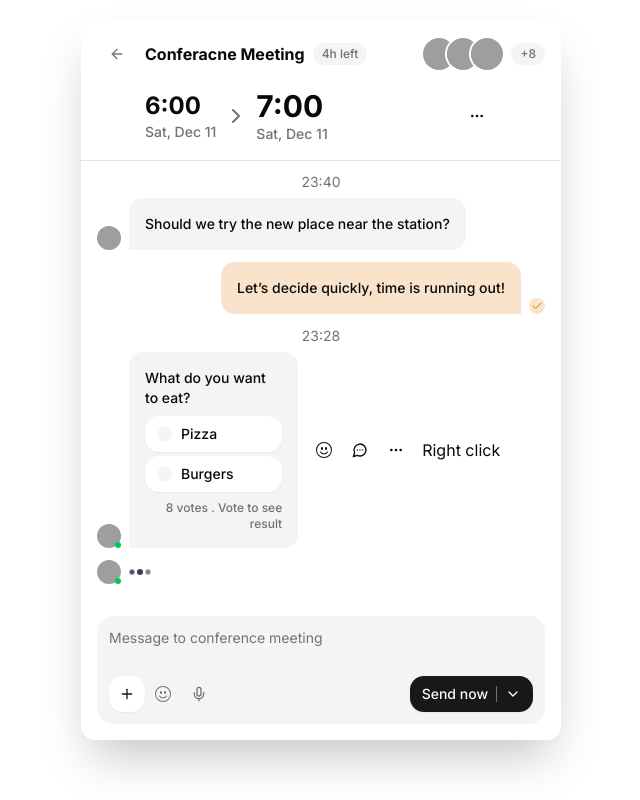
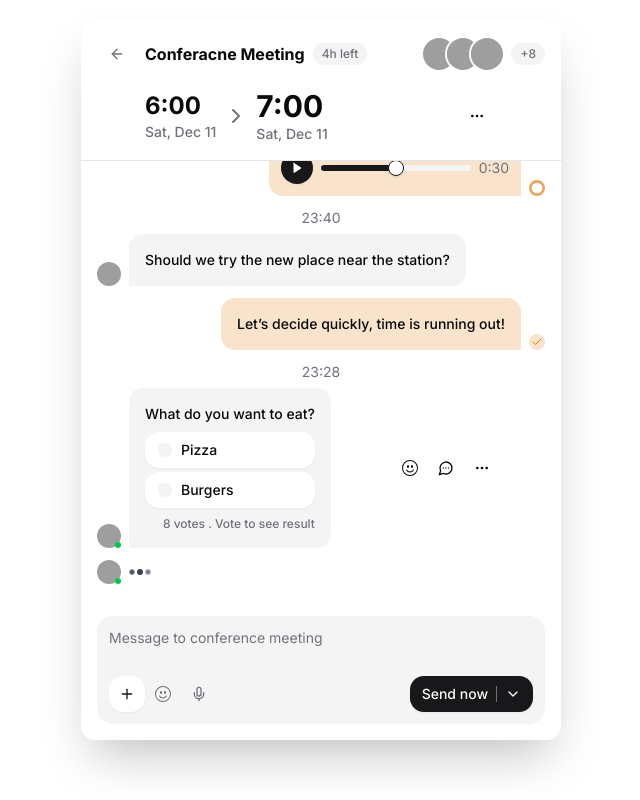
Before and after one commit to jsdev-robin/chat-layout, a React (Vite) app: page / in a window 1280 px wide. Shown: the whole page, without its empty margins (319-959 px from the left). Built offline with nearby package versions, Linux system fonts and the light colour scheme; grey boxes are pictures that could not be loaded.

Commit message:
feat: integrate context menu into ChatSenderMsg for enhanced interaction

```diff
--- a/src/components/chat/ChatSenderMsg.tsx
+++ b/src/components/chat/ChatSenderMsg.tsx
@@ -59,6 +59,8 @@ const ChatSenderMsg: React.FC<ChatSenderMsgProps> = ({ data }) => {
               </Avatar>
               {data.isOnline && <Onlineindicator />}
             </div>
+            <ContextMenu>
+              <ContextMenuTrigger>
                 <div className="bg-muted p-4 rounded-md rounded-bl-none flex-1">
                   <Text variant="sm" weight="medium">
                     {data.msg}
@@ -88,6 +90,14 @@ const ChatSenderMsg: React.FC<ChatSenderMsgProps> = ({ data }) => {
                     8 votes . Vote to see result
                   </Text>
                 </div>
+              </ContextMenuTrigger>
+              <ContextMenuContent>
+                <ContextMenuItem>Profile</ContextMenuItem>
+                <ContextMenuItem>Billing</ContextMenuItem>
+                <ContextMenuItem>Team</ContextMenuItem>
+                <ContextMenuItem>Subscription</ContextMenuItem>
+              </ContextMenuContent>
+            </ContextMenu>
           </div>
         </div>
         <div className="items-center hidden lg:flex">
@@ -101,15 +111,6 @@ const ChatSenderMsg: React.FC<ChatSenderMsgProps> = ({ data }) => {
             <Ellipsis />
           </Button>
         </div>
-        <ContextMenu>
-          <ContextMenuTrigger>Right click</ContextMenuTrigger>
-          <ContextMenuContent>
-            <ContextMenuItem>Profile</ContextMenuItem>
-            <ContextMenuItem>Billing</ContextMenuItem>
-            <ContextMenuItem>Team</ContextMenuItem>
-            <ContextMenuItem>Subscription</ContextMenuItem>
-          </ContextMenuContent>
-        </ContextMenu>
       </div>
     </div>
   );
```
Lines whose indentation alone changed are shown as unchanged.
